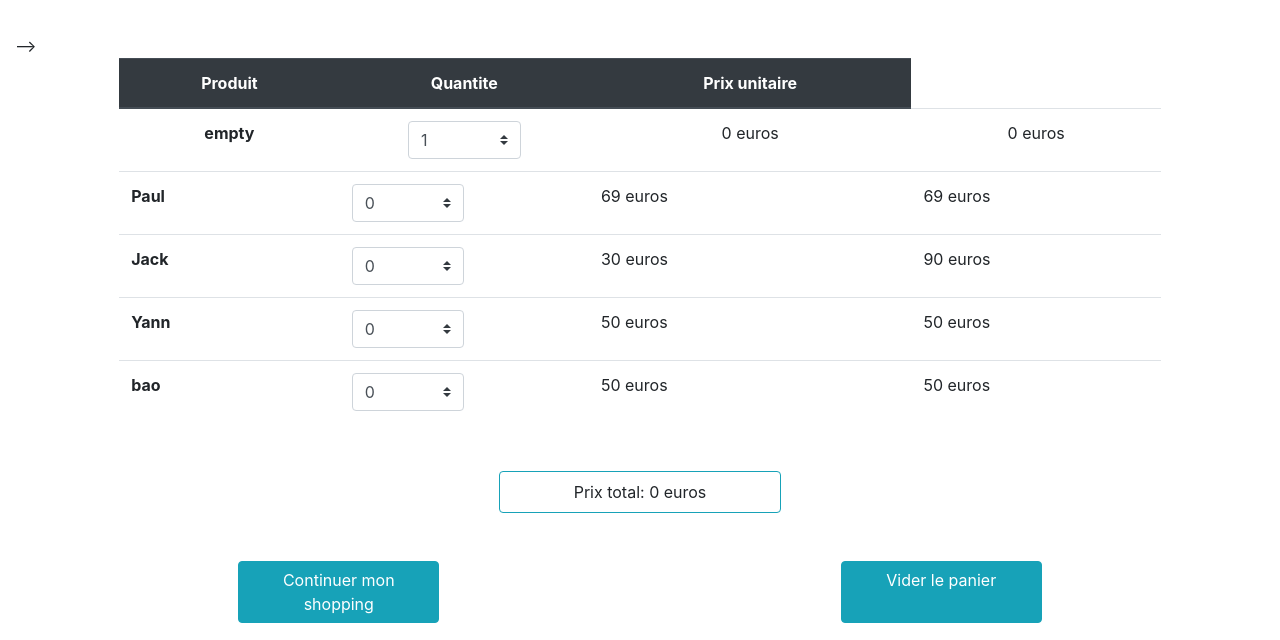
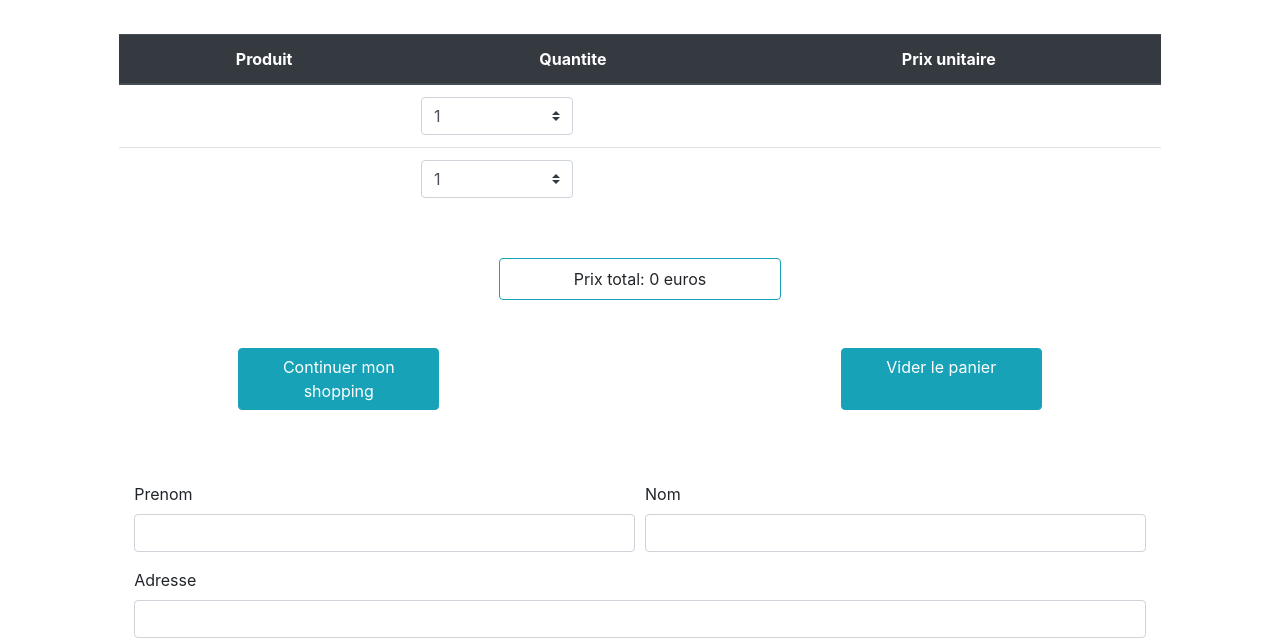
Before and after one commit to anobayann/Projet_5OC, a website: page panier.html in a window 1280 px wide. Shown: the part 164-804 px from the top of the page. Drawn offline with nearby package versions, Linux system fonts and the light colour scheme; a web font is replaced by a local one.

Commit message:
panier boucle

```diff
--- a/panier.html
+++ b/panier.html
@@ -67,7 +67,7 @@
               </tr>
             </thead>
             <tbody id="tableMother">
-             <tr>
+             <!--<tr>
                 <th scope="row" id="panier_name" class="text-center" >""</th>
                 <td class="text-center">
                   <select class="custom-select col-9 col-lg-6  " >
@@ -229,7 +229,7 @@
 
 
 
-    <script type="text/javascript" src=panier.js></script>
+    <script type="text/javascript" src=panier2.js></script>
     <script src="https://code.jquery.com/jquery-3.5.1.slim.min.js" integrity="sha384-DfXdz2htPH0lsSSs5nCTpuj/zy4C+OGpamoFVy38MVBnE+IbbVYUew+OrCXaRkfj" crossorigin="anonymous"></script>
     <script src="https://cdn.jsdelivr.net/npm/popper.js@1.16.0/dist/umd/popper.min.js" integrity="sha384-Q6E9RHvbIyZFJoft+2mJbHaEWldlvI9IOYy5n3zV9zzTtmI3UksdQRVvoxMfooAo" crossorigin="anonymous"></script>
     <script src="https://stackpath.bootstrapcdn.com/bootstrap/4.5.0/js/bootstrap.min.js" integrity="sha384-OgVRvuATP1z7JjHLkuOU7Xw704+h835Lr+6QL9UvYjZE3Ipu6Tp75j7Bh/kR0JKI" crossorigin="anonymous"></script>
--- /dev/null
+++ b/panier2.js
@@ -0,0 +1,91 @@
+
+
+
+const clear_cart = document.querySelector('#clear_button')
+
+clear_cart.addEventListener("click", function(){
+       localStorage.clear();})
+
+
+   if (localStorage ) {
+
+
+           const tableMother = document.querySelector('#tableMother')
+
+           tableMother.appendChild(document.createElement('tr'))
+
+           const tableRow = document.querySelector('#tableMother tr')
+
+
+           tableRow.appendChild(document.createElement('th'));
+           tableRow.appendChild(document.createElement('td'));
+           tableRow.appendChild(document.createElement('td'));
+
+           const nameOfTeddy = document.querySelector('#tableMother th')
+
+            nameOfTeddy.setAttribute("scope", "row");
+            nameOfTeddy.classList.add("cart_name")
+
+            const quantityOfTeddy = document.querySelector('#tableMother td')
+
+            quantityOfTeddy.appendChild(document.createElement('select'))
+
+            const selectTeddies = document.querySelector('#tableMother select')
+
+            selectTeddies.classList.add('custom-select', 'col-9', 'col-lg-6')
+
+
+
+            selectTeddies.appendChild(document.createElement('option'))
+            selectTeddies.appendChild(document.createElement('option'))
+            selectTeddies.appendChild(document.createElement('option'))
+            selectTeddies.appendChild(document.createElement('option'))
+
+            const option1 = document.querySelector('#tableMother option')
+
+           option1.classList.add('selected', 'value=1')
+
+            const option2 = option1.nextElementSibling
+            const option3 = option2.nextElementSibling
+
+            option2.classList.add('value=2')
+            option3.classList.add('value=3')
+
+            option1.innerHTML = '1'
+            option2.innerHTML = '2'
+            option3.innerHTML = '3'
+
+            const priceOfTeddy = quantityOfTeddy.nextElementSibling
+
+            priceOfTeddy.classList.add('priceFor1')
+
+
+            const tableRow2 = tableRow.cloneNode (true)
+                 tableMother.appendChild(tableRow2)
+
+
+
+
+            const cart = JSON.parse(localStorage.getItem('cart'))
+//             if (cart) {
+//                 for (let i in cart) { //
+//             panier_name.innerHTML += cart[i].name + "<br>";
+//             pricefor1.innerHTML +=  cart[i].price + "<br>";
+//   }
+// }
+
+            const cart_name = document.querySelector('.cart_name')
+            const cart_price = document.querySelector('.priceFor1')
+            cart_name.innerHTML = JSON.parse(cart[0].name)
+            cart_price.innerHTML = JSON.parse(cart[0].price)
+            const cart_name1 = document.querySelector('tableRow2 .cart_name')
+            cart_name1.innerHTML = JSON.parse(cart[1].name)
+
+
+
+
+
+
+
+
+   }
```
Also changed, not shown: produits.js (indentation only).
